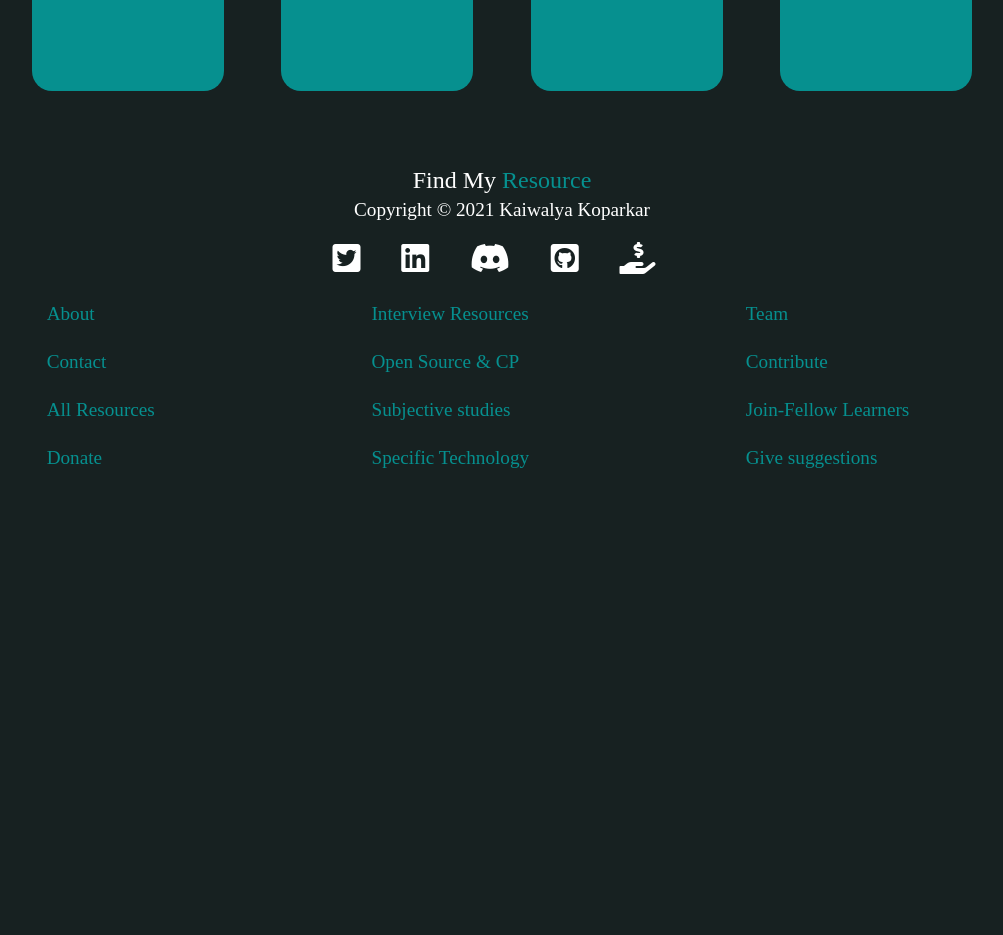
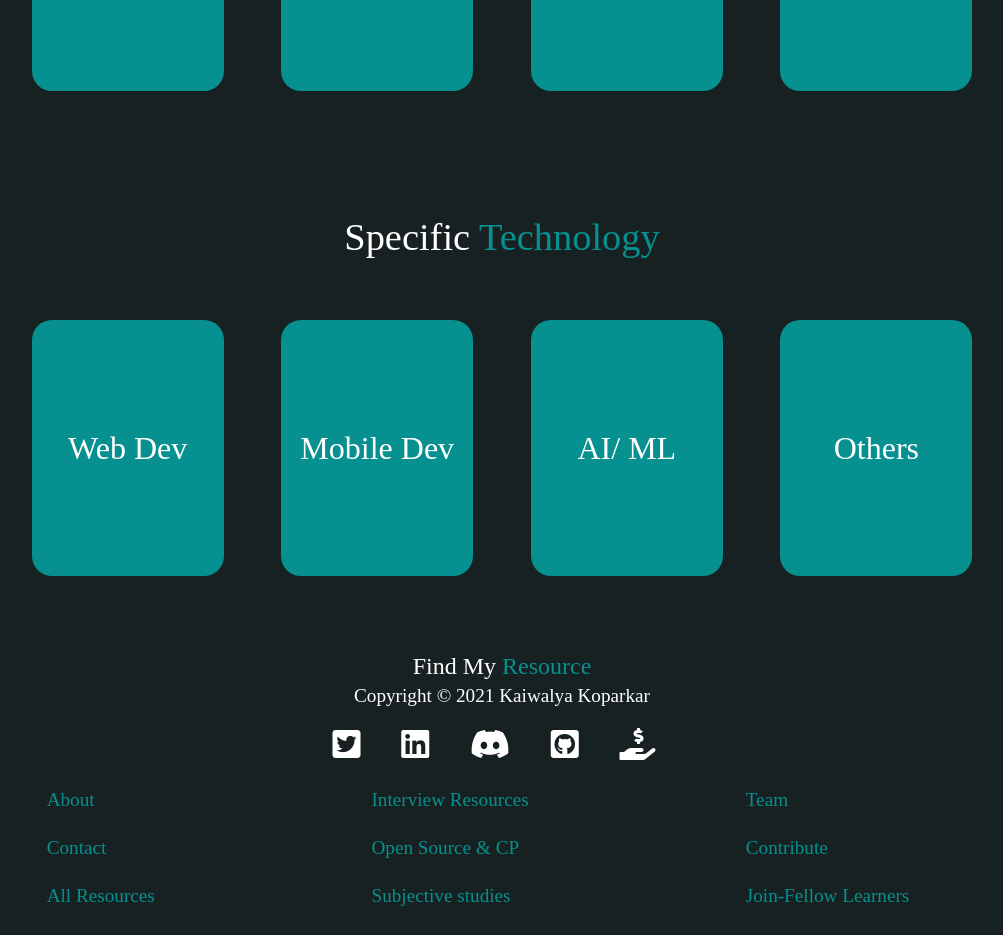
Before and after one commit to kaiwalyakoparkar/Find-Me-Resource, a website: page pages/resourceIndex/resIndex.html in a window 1280 px wide. Shown: the part 1880-2815 px from the top of the page, without its empty margins (138-1141 px from the left). Before the commit the page ends 2394 px from the top, so only its background shows below. Drawn offline with Linux system fonts and the light colour scheme.

Commit message:
feat: :boom: Specific tech index added

```diff
--- a/pages/resourceIndex/resIndex.html
+++ b/pages/resourceIndex/resIndex.html
@@ -168,6 +168,35 @@
       </div>
     </div>
 
+     <!-- --------------- Specific Technology Preparation----------------- -->
+     <div class="category1">
+      <p class="category-title">
+        Specific <span class="res">Technology</span>
+      </p>
+
+      <div class="card-container">
+        <a href="./../resourceChecklist/categoryResources.html">
+          <div class="card">
+            Web Dev
+          </div>
+        </a>
+        <a href="#">
+          <div class="card">
+            Mobile Dev
+          </div>
+        </a>
+        <a href="#">
+          <div class="card">
+            AI/ ML
+          </div>
+        </a>
+        <a href="#">
+          <div class="card">
+            Others
+          </div>
+        </a>
+      </div>
+    </div>
 
     <!-- This is the footer section -->
   <footer>
```
